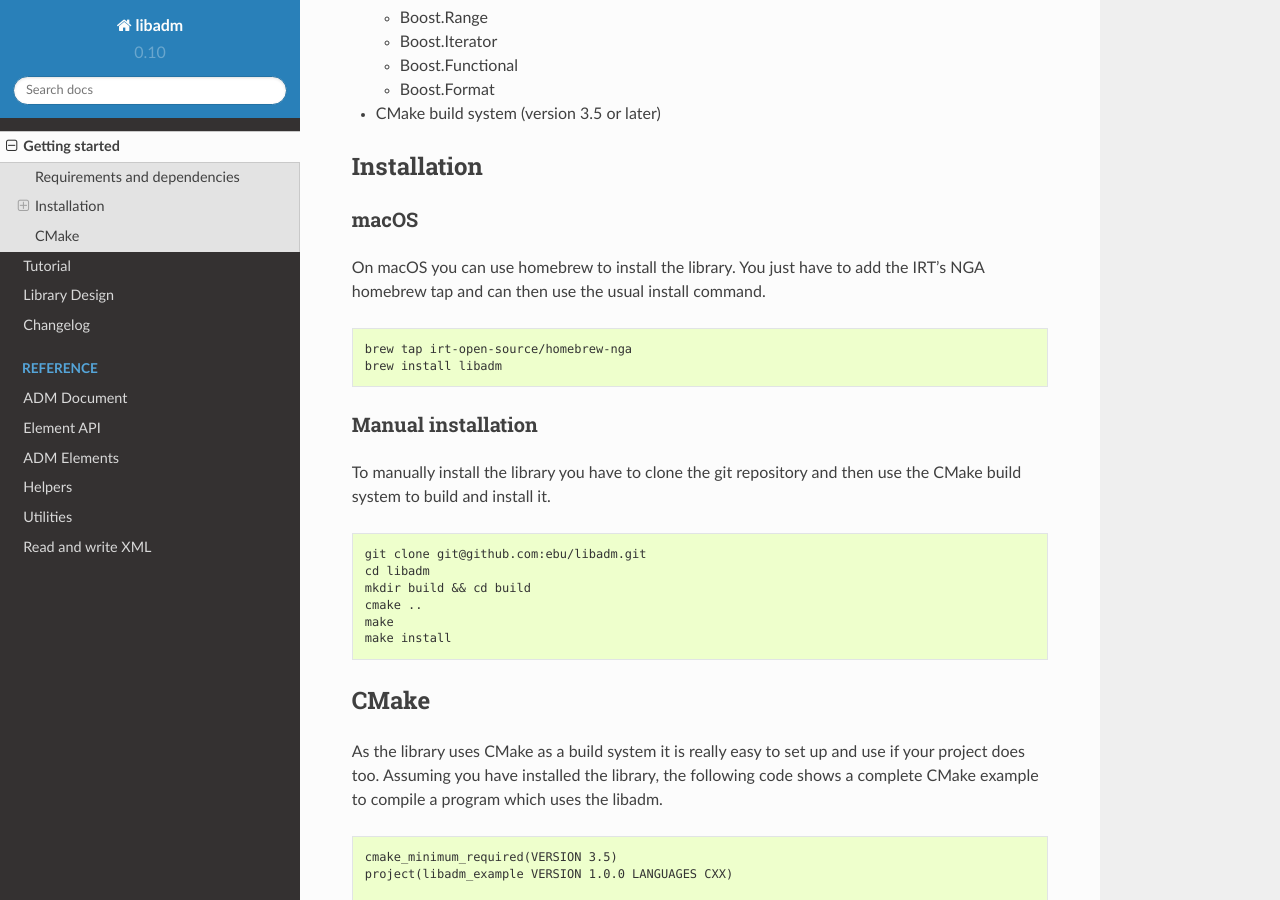
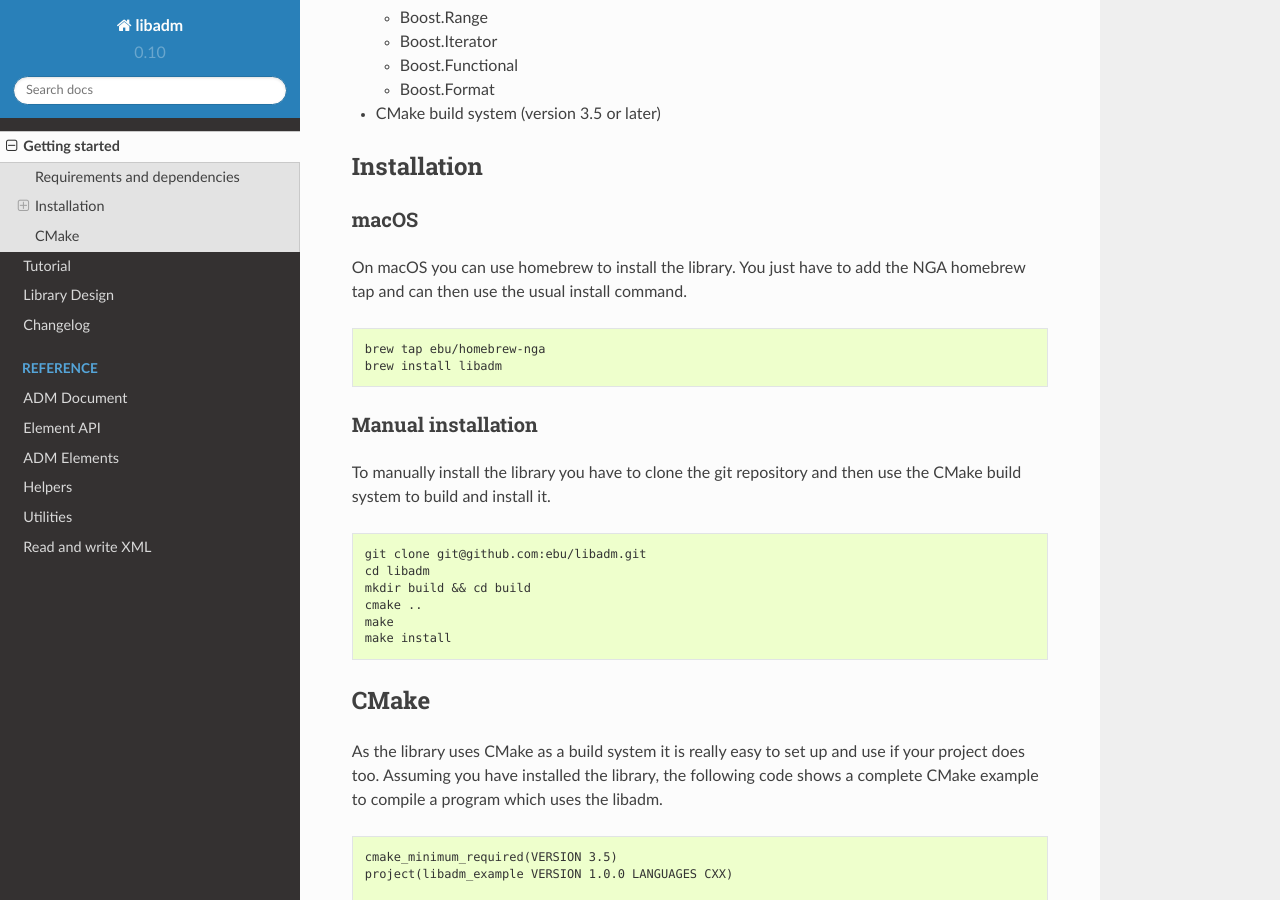
Before and after one commit to ebu/libadm, a Sphinx documentation site: the page built from docs/getting_started.rst, in a window 1280 px wide and 900 px high, scrolled down 354 px. Built offline with Sphinx 7.4.7 and the Read the Docs theme 2.0.0, drawn with Linux system fonts in a browser that asks for light colours.

Commit message:
point homebrew tap instructions at the EBU fork

```diff
--- a/docs/getting_started.rst
+++ b/docs/getting_started.rst
@@ -28,11 +28,11 @@
 *****
 
 On macOS you can use homebrew to install the library. You just have to
-add the IRT's NGA homebrew tap and can then use the usual install command.
+add the NGA homebrew tap and can then use the usual install command.
 
 .. code:: console
 
-    brew tap irt-open-source/homebrew-nga
+    brew tap ebu/homebrew-nga
     brew install libadm
 
 Manual installation
```
Also changed, not shown: README.md (+2 -2 lines).
